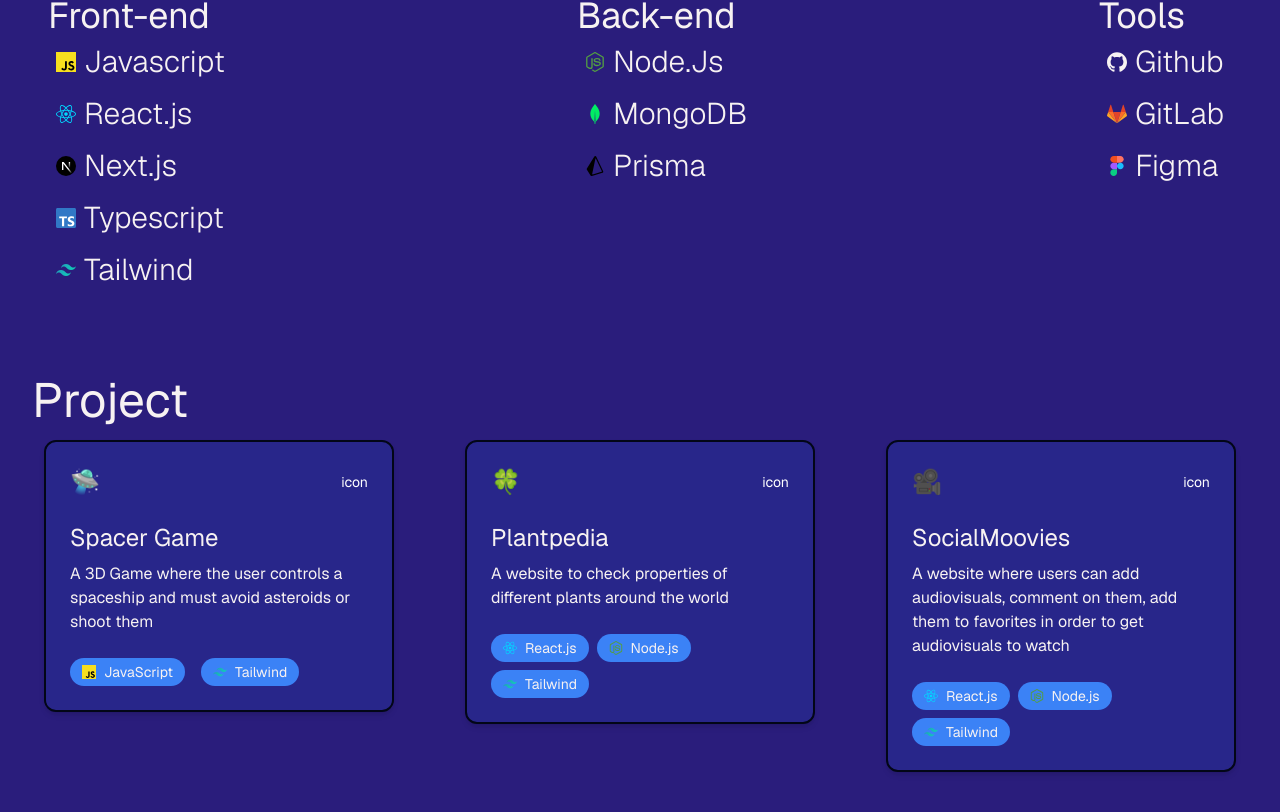
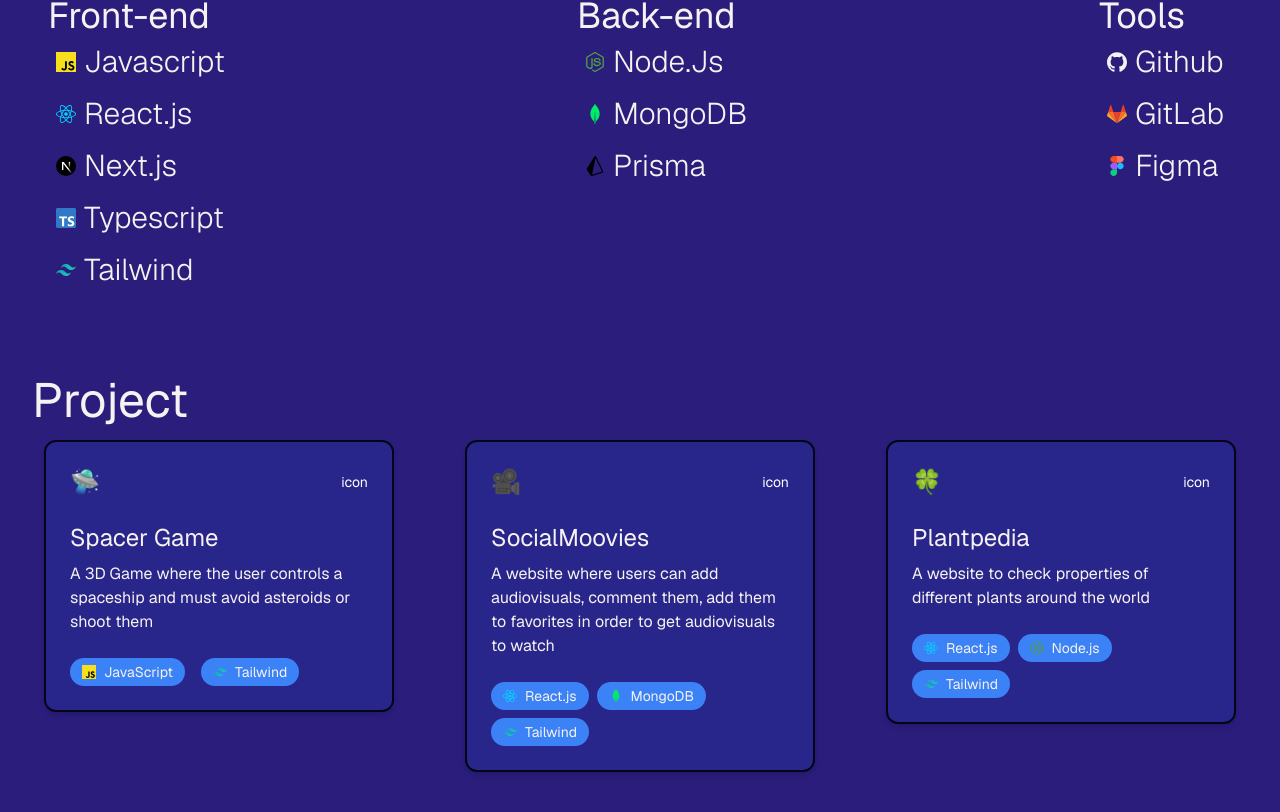
Before and after one commit to Joff317/Portfolio, a Next.js app: page / in a window 1280 px wide. Shown: the part 568-1380 px from the top of the page. Built offline with nearby package versions, Linux system fonts and the light colour scheme; a web font is replaced by a local one.

Commit message:
refacto project section for each card project

```diff
--- /dev/null
+++ b/components/Card/PlantPediaCard.tsx
@@ -0,0 +1,39 @@
+import {
+  Card,
+  CardContent,
+  CardDescription,
+  CardFooter,
+  CardHeader,
+  CardTitle,
+} from "@/components/ui/card";
+import { ReactIcon } from "../icons/ReactIcon";
+import { NodeIcon } from "../icons/NodeIcon";
+import { TailwindIcon } from "../icons/TailwindIcon";
+
+export default function PlantPediaCard() {
+  return (
+    <div className="w-[350px] bg-bluecard border-slate-950 border-2 shadow-md rounded-xl h-full">
+      <CardHeader className="flex flex-row justify-between">
+        <CardTitle className="text-2xl text-white">🍀</CardTitle>
+        <CardDescription className="text-white">icon</CardDescription>
+      </CardHeader>
+      <CardContent className="flex flex-col gap-2">
+        <p className="text-2xl">Plantpedia</p>
+        <p>
+          A website to check properties of different plants around the world
+        </p>
+      </CardContent>
+      <CardFooter className="flex gap-2 text-sm flex-wrap">
+        <div className="flex items-center gap-2 border-none px-3 py-1 rounded-2xl bg-blue-500">
+          <ReactIcon size={14} /> React.js
+        </div>
+        <div className="flex items-center gap-2 border-none px-3 py-1 rounded-2xl bg-blue-500">
+          <NodeIcon size={14} /> Node.js
+        </div>
+        <div className="flex items-center gap-2 border-none px-3 py-1 rounded-2xl bg-blue-500">
+          <TailwindIcon size={14} /> Tailwind
+        </div>
+      </CardFooter>
+    </div>
+  );
+}
--- /dev/null
+++ b/components/Card/SocialMooviesCard.tsx
@@ -0,0 +1,40 @@
+import {
+  Card,
+  CardContent,
+  CardDescription,
+  CardFooter,
+  CardHeader,
+  CardTitle,
+} from "@/components/ui/card";
+import { ReactIcon } from "../icons/ReactIcon";
+import { MongoIcon } from "../icons/MongoIcon";
+import { TailwindIcon } from "../icons/TailwindIcon";
+
+export default function SocialMooviesCard() {
+  return (
+    <div className="w-[350px] bg-bluecard border-slate-950 border-2 shadow-md rounded-xl h-auto">
+      <CardHeader className="flex flex-row justify-between">
+        <CardTitle className="text-2xl text-white">🎥</CardTitle>
+        <CardDescription className="text-white">icon</CardDescription>
+      </CardHeader>
+      <CardContent className="flex flex-col gap-2">
+        <p className="text-2xl">SocialMoovies</p>
+        <p>
+          A website where users can add audiovisuals, comment them, add them to
+          favorites in order to get audiovisuals to watch
+        </p>
+      </CardContent>
+      <CardFooter className="flex gap-2 text-sm flex-wrap">
+        <div className="flex items-center gap-2 border-none px-3 py-1 rounded-2xl bg-blue-500">
+          <ReactIcon size={14} /> React.js
+        </div>
+        <div className="flex items-center gap-2 border-none px-3 py-1 rounded-2xl bg-blue-500">
+          <MongoIcon size={14} /> MongoDB
+        </div>
+        <div className="flex items-center gap-2 border-none px-3 py-1 rounded-2xl bg-blue-500">
+          <TailwindIcon size={14} /> Tailwind
+        </div>
+      </CardFooter>
+    </div>
+  );
+}
--- a/components/Project.tsx
+++ b/components/Project.tsx
@@ -1,18 +1,13 @@
 import PageContainer from "./PageContainer";
-import {
-  Card,
-  CardContent,
-  CardDescription,
-  CardFooter,
-  CardHeader,
-  CardTitle,
-} from "@/components/ui/card";
+
 import { Button } from "./ui/button";
 import { JavaScriptIcon } from "./icons/JavascriptIcon";
 import { TailwindIcon } from "./icons/TailwindIcon";
 import { ReactIcon } from "./icons/ReactIcon";
 import { NodeIcon } from "./icons/NodeIcon";
 import SpacerCard from "./Card/SpacerCard";
+import PlantPediaCard from "./Card/PlantPediaCard";
+import SocialMooviesCard from "./Card/SocialMooviesCard";
 
 export default function Project() {
   return (
@@ -23,55 +18,10 @@
         <SpacerCard />
 
         {/* Deuxième carte */}
-        <div className="w-[350px] bg-bluecard border-slate-950 border-2 shadow-md rounded-xl h-full">
-          <CardHeader className="flex flex-row justify-between">
-            <CardTitle className="text-2xl text-white">🍀</CardTitle>
-            <CardDescription className="text-white">icon</CardDescription>
-          </CardHeader>
-          <CardContent className="flex flex-col gap-2">
-            <p className="text-2xl">Plantpedia</p>
-            <p>
-              A website to check properties of different plants around the world
-            </p>
-          </CardContent>
-          <CardFooter className="flex gap-2 text-sm flex-wrap">
-            <div className="flex items-center gap-2 border-none px-3 py-1 rounded-2xl bg-blue-500">
-              <ReactIcon size={14} /> React.js
-            </div>
-            <div className="flex items-center gap-2 border-none px-3 py-1 rounded-2xl bg-blue-500">
-              <NodeIcon size={14} /> Node.js
-            </div>
-            <div className="flex items-center gap-2 border-none px-3 py-1 rounded-2xl bg-blue-500">
-              <TailwindIcon size={14} /> Tailwind
-            </div>
-          </CardFooter>
-        </div>
+        <SocialMooviesCard />
 
         {/* Troisième carte */}
-        <div className="w-[350px] bg-bluecard border-slate-950 border-2 shadow-md rounded-xl h-auto">
-          <CardHeader className="flex flex-row justify-between">
-            <CardTitle className="text-2xl text-white">🎥</CardTitle>
-            <CardDescription className="text-white">icon</CardDescription>
-          </CardHeader>
-          <CardContent className="flex flex-col gap-2">
-            <p className="text-2xl">SocialMoovies</p>
-            <p>
-              A website where users can add audiovisuals, comment on them, add
-              them to favorites in order to get audiovisuals to watch
-            </p>
-          </CardContent>
-          <CardFooter className="flex gap-2 text-sm flex-wrap">
-            <div className="flex items-center gap-2 border-none px-3 py-1 rounded-2xl bg-blue-500">
-              <ReactIcon size={14} /> React.js
-            </div>
-            <div className="flex items-center gap-2 border-none px-3 py-1 rounded-2xl bg-blue-500">
-              <NodeIcon size={14} /> Node.js
-            </div>
-            <div className="flex items-center gap-2 border-none px-3 py-1 rounded-2xl bg-blue-500">
-              <TailwindIcon size={14} /> Tailwind
-            </div>
-          </CardFooter>
-        </div>
+        <PlantPediaCard />
       </div>
     </PageContainer>
   );
```
